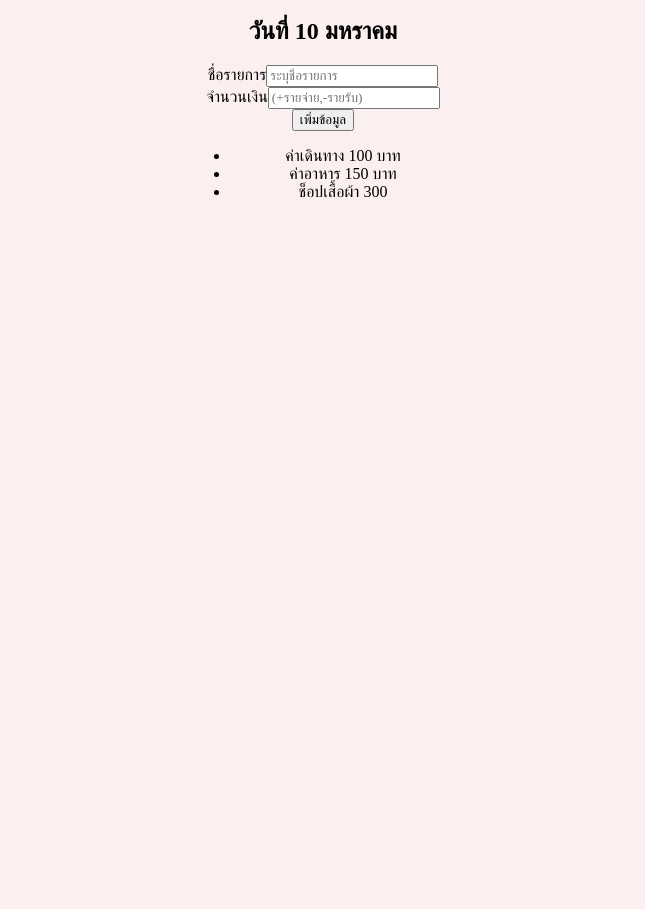
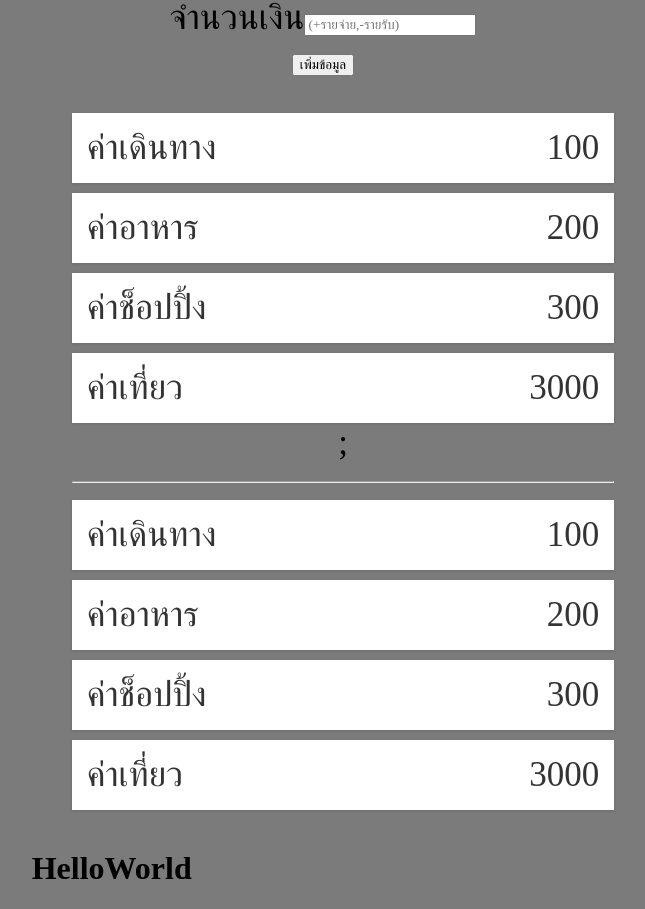
Before and after one commit to kItsxdx/IT362_dev_wed_learning, a React (Create React App) app: page / in a window 1280 px wide. Shown: the part 322-1231 px from the top of the page, without its empty margins (317-962 px from the left). Before the commit the page ends 800 px from the top, so only its background shows below. Built offline with nearby package versions, Linux system fonts and the light colour scheme.

Commit message:
#Update all

```diff
--- a/package.json
+++ b/package.json
@@ -7,6 +7,7 @@
     "react": "^19.0.0",
     "react-dom": "^19.0.0",
     "react-scripts": "5.0.1",
+    "uuid": "^11.0.5",
     "web-vitals": "^4.2.4"
   },
   "scripts": {
--- a/src/App.css
+++ b/src/App.css
@@ -1,9 +1,7 @@
 .App {
   text-align: center;
+  font-size: 35px;
 }
-
-@import
-url('https://fonts.googleapis.com/css2?family=Prompt:ital,wght@0,100;0,200;0,300;0,400;0,500;0,600;0,700;0,800;0,900;1,100;1,200;1,300;1,400;1,500;1,600;1,700;1,800;1,900&display=swap');
 
 
 *{
@@ -12,7 +10,7 @@ font-family: "Prompt", serif;
 }
 
 body{
-  background: #fcefef;
+  background: #7c7b7b;
   display: flex;
   flex-direction: column;
   align-items: center;
@@ -24,3 +22,10 @@ body{
   margin:30px auto;
   width: 350px;
   }
+
+@import
+url('https://fonts.googleapis.com/css2?family=Prompt:ital,wght@0,100;0,200;0,300;0,400;0,500;0,600;0,700;0,800;0,900;1,100;1,200;1,300;1,400;1,500;1,600;1,700;1,800;1,900&display=swap');
+*{
+box-sizing:border-box;
+font-family: "Prompt", serif;
+}
--- a/src/App.js
+++ b/src/App.js
@@ -1,11 +1,11 @@
 import Transation from './component/Transation';
-import FormComponent from './component/InputForm'
+import FormComponent from './component/FromComponent';
 import './App.css';
 
 function App() {
   return (
     <div className="App">
-          <h1>แอปบัญชีรายรับรายจ่าย</h1>
+          <h1 className=' text-3xl font-bold underline'>แอปบัญชีรายรับรายจ่าย</h1>
           <h2>วันที่ 10 มหราคม</h2>
           <FormComponent/>
           <Transation/>
--- /dev/null
+++ b/src/component/HelloWorld.js
@@ -0,0 +1,6 @@
+const HelloWorld=()=>{
+    return(
+        <h1> HelloWorld</h1>
+    )
+}
+export default HelloWorld;
--- /dev/null
+++ b/src/component/Item.js
@@ -0,0 +1,7 @@
+const Item =(props)=>{
+    const {Title,Price}=props;
+    return(
+    <li className="item">{props.Title}<span>{props.Price}</span></li>
+    );
+    }
+export default Item;
--- a/src/component/Transation.js
+++ b/src/component/Transation.js
@@ -1,10 +1,38 @@
+import {u4 as uuidv4} from 'uuid';
+import './Transation.css'
+import Item from './Item'
 const Transation=()=>{
+    const data =[
+        {Title:"ค่าเดินทาง",Price:100},
+        {Title:"ค่าอาหาร",Price:200},
+        {Title:"ค่าช็อปปิ้ง",Price:300},
+        {Title:"ค่าเที่ยว",Price:3000},
+    ]
+
     return(
-        <ul>
-            <li>ค่าเดินทาง 100 บาท</li>
-            <li>ค่าอาหาร 150 บาท</li>
-            <li>ช็อปเสื้อผ้า 300</li>
+        <ul className='item-list'>
+            {
+                data.map((e)=>{
+                    return  <Item{...e}/>
+            })
+        };
+        <hr/>
+            <Item Title={data[0].Title} Price={data[0].Price}/>
+            <Item Title={data[1].Title} Price={data[1].Price}/>
+            <Item Title={data[2].Title} Price={data[2].Price}/>
+            <Item Title={data[3].Title} Price={data[3].Price}/>
         </ul>
-    )
+    );
+
+    // return(
+    //     <ul className="item-list">
+    //     {data.map((Item)=>(
+    //         <li key={Item}>
+    //             <span>{Item.Title}</span>
+    //             <span>{Item.Price}</span>
+    //         </li>
+    //     ))}
+    //     </ul>
+    //     );
 }
 export default Transation;
--- a/src/index.js
+++ b/src/index.js
@@ -3,15 +3,13 @@ import ReactDOM from 'react-dom/client';
 import './index.css';
 import App from './App';
 import reportWebVitals from './reportWebVitals';
+import HelloWorld from './component/HelloWorld';
 
 const root = ReactDOM.createRoot(document.getElementById('root'));
 root.render(
   <React.StrictMode>
-    <App />
+    <App/>
+    <HelloWorld/>
   </React.StrictMode>
 );
-
-// If you want to start measuring performance in your app, pass a function
-// to log results (for example: reportWebVitals(console.log))
-// or send to an analytics endpoint. Learn more: https://bit.ly/CRA-vitals
 reportWebVitals();
--- a/tailwind.config.js
+++ b/tailwind.config.js
@@ -1,7 +1,7 @@
 /** @type {import('tailwindcss').Config} */
 module.exports = {
   content: [
-    "./src/**/*.{js,jsx,ts,tsx}"
+    "./src/**/*.{js,jsx,ts,tsx}",
   ],
   theme: {
     extend: {},
```
Also changed, not shown: src/component/FromComponent.js (renamed from src/component/InputForm.js), src/index.css (line endings or trailing spaces), 1 other file (tests, documents, lock files or other folders).
